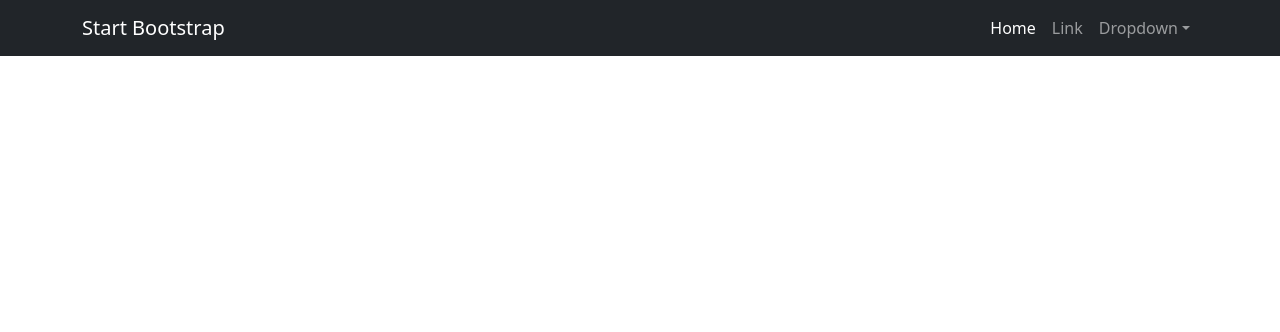
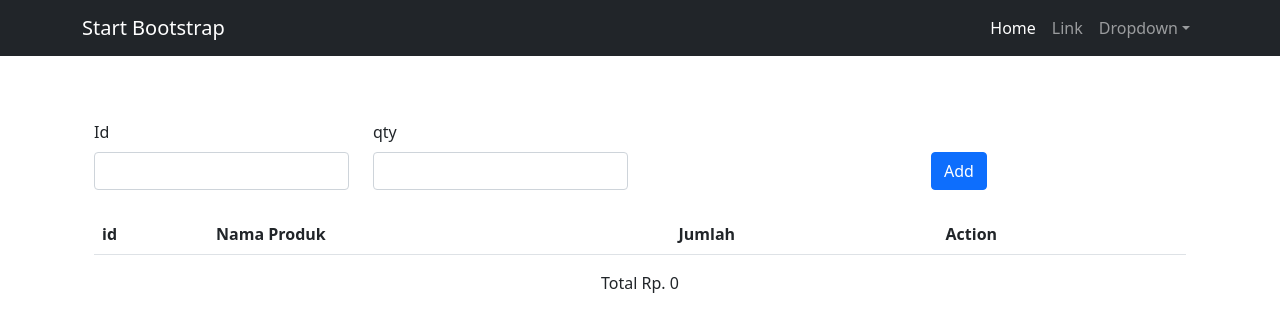
Before and after one commit to corysakti/tabeldatadotcom-bootcamp2022-angular, an Angular app: page /product in a window 1280 px wide. Before the commit this address led to /. Shown: the top 332 px of the page. Built offline with nearby package versions, Linux system fonts and the light colour scheme.

Commit message:
Parent and Child Component 2

```diff
--- /dev/null
+++ b/model/Product.ts
@@ -0,0 +1,8 @@
+export class Product{
+    // <nama_variable>! artinya adalah dia tidak perlu diinisialisasi
+    id!: number ;
+    name! : string;
+    qty!: number;
+    total!: number;
+    price!: number;
+  }
--- a/src/app/app-routing.module.ts
+++ b/src/app/app-routing.module.ts
@@ -5,6 +5,8 @@ import { HomeComponent } from "./home/home.component";
 import { CategoryComponent } from "./category/category.component";
 import { AddDepartmentComponent } from "./add-department/add-department.component";
 import { DeptindukComponent } from "./deptinduk/deptinduk.component";
+import { ProductComponent } from "./product/product.component";
+
 
 const routes: Routes = [
     { path: 'home', component: HomeComponent},
@@ -13,6 +15,7 @@ const routes: Routes = [
     { path: 'departement', component: AddDepartmentComponent},
     { path: 'departement/:id', component: AddDepartmentComponent},
     { path: 'induk', component: DeptindukComponent},
+    { path: 'product', component: ProductComponent}
 ];
 
 @NgModule({
--- /dev/null
+++ b/src/app/product-child/product-child.component.html
@@ -0,0 +1,29 @@
+
+<div class="container mt-4">
+    <table class="table">
+        <thead>
+          <tr>
+            <th scope="col">id</th>
+            <th scope="col">Nama Produk</th>
+            <th scope="col">Jumlah</th>
+            <th scope="col">Action</th>
+          </tr>
+        </thead>
+        <tbody>
+          <tr *ngFor="let lp of pesan; index as i">
+            <th scope="row">{{lp?.id}}</th>
+            <td>{{lp?.name}}</td>
+            <td>{{lp?.total | number}}</td>
+
+            <td>
+                <button class="btn btn-danger" (click)="delete(i)">
+                    Batal
+                </button>
+            </td>
+          </tr>
+        </tbody>
+      </table>
+      <div class="d-flex justify-content-center">
+            Total Rp. {{total|number}}
+      </div>
+</div>
--- /dev/null
+++ b/src/app/product-child/product-child.component.ts
@@ -0,0 +1,51 @@
+import { Component, Input, OnChanges, OnInit, SimpleChange, SimpleChanges } from '@angular/core';
+import { Product } from 'model/Product';
+
+@Component({
+  selector: 'app-product-child',
+  templateUrl: './product-child.component.html',
+  styleUrls: ['./product-child.component.css']
+})
+export class ProductChildComponent implements OnInit, OnChanges {
+
+  total : number = 0;
+  @Input()
+  product! : Product;
+
+
+  pesan!: Product[];
+
+
+  constructor() { }
+  ngOnChanges(changes: SimpleChanges): void {
+    if(this.pesan){
+      this.pesan.push(this.product);
+    }else{
+      if(this.product){
+        this.pesan = [this.product];
+      }
+    }
+
+    if(this.pesan){
+      this.total=0;
+      for(let i =0; i < this.pesan.length; i++){
+        this.total += this.pesan[i].total;
+      }
+    }
+  }
+
+
+  ngOnInit(): void {
+    console.log(this.total);
+  }
+
+  delete(i: number):void {
+    this.pesan.splice(i, 1);
+      this.total=0;
+      for(let i =0; i < this.pesan.length; i++){
+        this.total += this.pesan[i].total;
+      }
+  }
+
+
+}
--- /dev/null
+++ b/src/app/product/product.component.css
@@ -0,0 +1,5 @@
+.message-container{
+    height: 400px;
+    overflow: auto;
+    border: solid 1px black;
+}
--- /dev/null
+++ b/src/app/product/product.component.html
@@ -0,0 +1,48 @@
+<!--
+    <div class="mb-3">
+      <label for="id" class="form-label">Id</label>
+      <input type="text" class="form-control" id="id">
+    </div>
+
+    <div class="mb-3">
+        <label for="qty" class="form-label">Quantity</label>
+        <input type="text" class="form-control" id="quantity">
+    </div>
+
+    <div class="mb-3">
+        <label for="product_id" class="form-label">Akan berubah ketika id dipilih</label>
+    </div>
+
+
+    <button type="submit" class="btn btn-primary">Add</button> -->
+
+
+
+<br>
+<form [formGroup]="frmMessage">
+    <div class="container">
+        <div class="row">
+            <div class="col">
+                <label for="id" class="form-label">Id</label>
+                <input formControlName ="id" class="form-control" (focusout)="onFocus()">
+            </div>
+            <div class="col">
+                <label for="id" class="form-label">qty</label>
+                <input formControlName ="qty" class="form-control">
+            </div>
+            <div class="col">
+
+                <p *ngIf="product">
+                    <label for="id" class="form-label"> </label>
+                    {{product.name}}
+                </p>
+            </div>
+            <div class="col mt-2">
+                <button class="btn btn-primary mt-4" (click)="simpan()">Add</button>
+            </div>
+
+        </div>
+    </div>
+</form>
+
+<app-product-child [product]="pesan"></app-product-child>
--- /dev/null
+++ b/src/app/product/product.component.ts
@@ -0,0 +1,95 @@
+import { Component, ElementRef, OnInit, ViewChild } from '@angular/core';
+import { FormBuilder, FormControl, FormGroup } from '@angular/forms';
+import { Product } from 'model/Product';
+import { MasterService } from '../services/master.service';
+
+
+@Component({
+  selector: 'app-product',
+  templateUrl: './product.component.html',
+  styleUrls: ['./product.component.css']
+})
+export class ProductComponent implements OnInit {
+
+  @ViewChild("messageContainer") mContainer!: ElementRef;
+
+
+  onFocus(): void {
+    console.log(this.frmMessage.controls['id'].value)
+    this.id = this.frmMessage.controls['id'].value
+    this.mast.getProduct(this.id).subscribe({
+      next: hasil => {
+        this.product = hasil;
+
+      },
+      error: err => {
+        console.log(err)
+      },
+      complete: () => {
+
+      }
+    })
+
+}
+
+simpan() : void {
+  // let product = <Product>{};
+  // product.qty = this.frmMessage.controls['qty'].value;
+  // product.price = this.product.price;
+  // product.total = product.qty*product.price;
+  // product.name = this.product.name;
+  // product.id = this.product.id
+  // console.log("Form nama = "+product.name);
+  // console.log("Form Qty ="+product.qty);
+  // console.log("Form Price = "+product.price);
+  // console.log("Form Jumlah = "+product.total);
+  this.pesan = this.product;
+  this.pesan.id = this.frmMessage.controls['id'].value;
+  this.pesan.qty = this.frmMessage.controls['qty'].value;
+  this.pesan.total = this.pesan.price*this.pesan.qty;
+
+
+  this.frmMessage.controls['id'].setValue("")
+  this.frmMessage.controls['qty'].setValue("")
+  console.log(this.pesan);
+}
+
+  frmMessage!: FormGroup;
+  product! : Product;
+  id! : number;
+  pesan! : Product;
+  listPro!: Product[];
+
+  messages = [
+    "this is test of angular focus",
+    "this is second paragraph",
+  ]
+
+  constructor(private fBuilder: FormBuilder,
+              private mast : MasterService) {
+
+   }
+
+  ngOnInit(): void {
+    this.frmMessage = this.fBuilder.group({
+      id: new FormControl(null),
+      qty: new FormControl(null)
+    })
+  }
+
+  // ngAfterViewInit() {
+
+  // }
+
+  // ngAfterViewChecked(){
+  //   this.mContainer.nativeElement.scrollTop = this.mContainer.nativeElement
+  // }
+
+  // send(){
+  //   const message = this.frmMessage.controls['message'].value;
+  //   console.log(message);
+  //   this.messages.push(message);
+  //   this.frmMessage.controls['message'].setValue("");
+  // }
+
+}
--- a/src/app/services/master.service.ts
+++ b/src/app/services/master.service.ts
@@ -51,4 +51,8 @@ export class MasterService {
   deleteDept(id:number): Observable<any> {
     return this.http.delete(environment.baseUrl+'/department/'+id)
   }
+
+  getProduct(id:number): Observable<any> {
+    return this.http.get(environment.baseUrl+'/product/'+id)
+  }
 }
```
Also changed, not shown: src/app/app.module.ts (+6 -1 lines), src/app/product-child/product-child.component.css (added), 2 other files (tests, documents, lock files or other folders).
